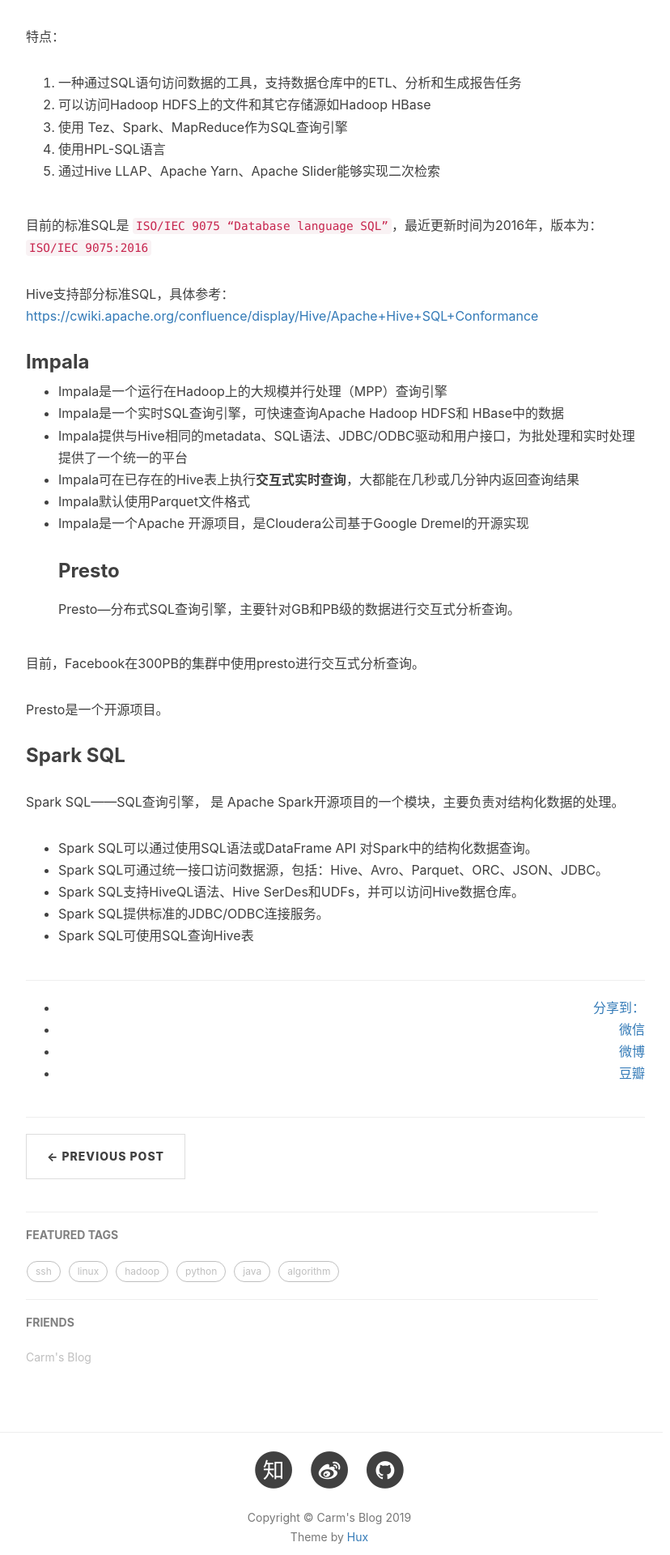
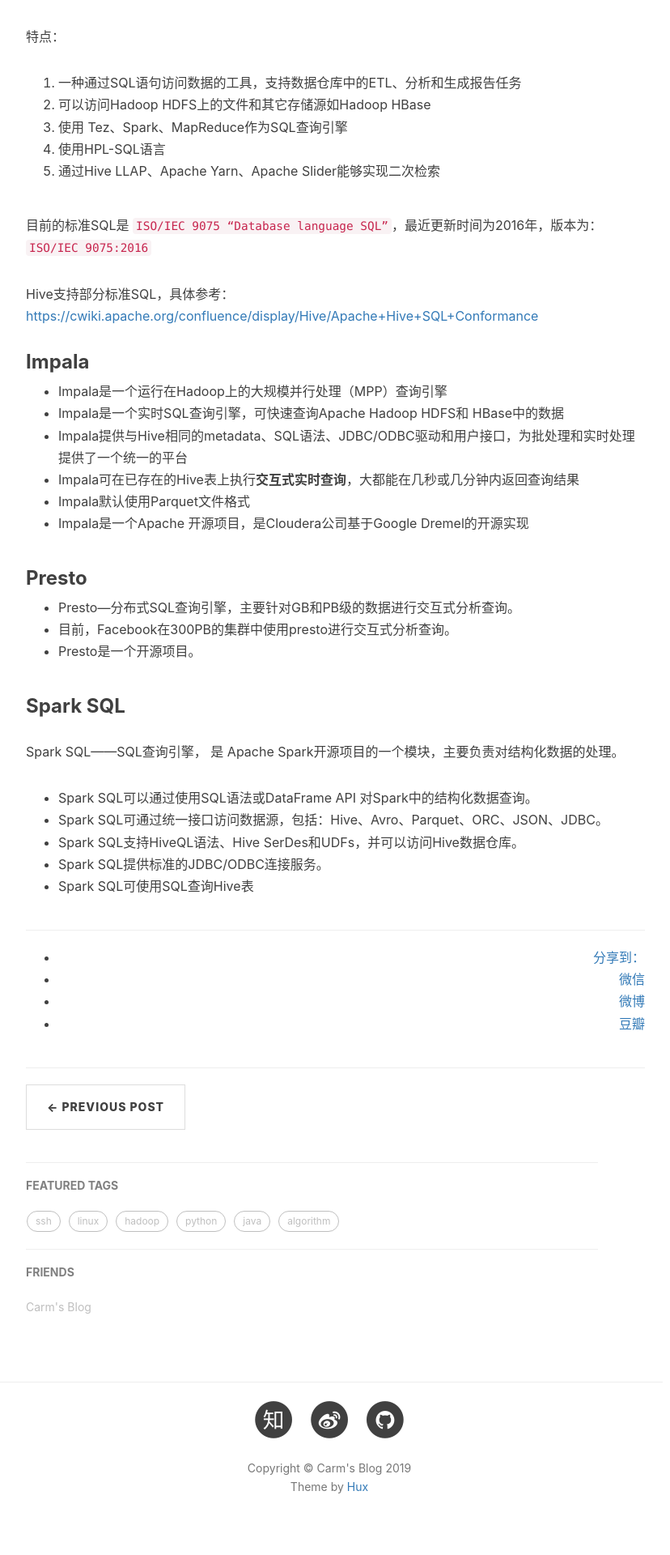
Before and after one commit to carmhuo/carmhuo.github.io, a Jekyll site: the page built from _posts/2019-04-09-SQL-On-Hadoop.md, in a window 1280 px wide. Shown: the part 973-2893 px from the top of the page at 81% size, without its empty margins (233-1061 px from the left). Built offline with Jekyll 4.4.1, drawn with Linux system fonts in a browser that asks for light colours; nearby versions of some CDN libraries; comment, search, counter and statistics services are not loaded; after the commit the page ends 2831 px from its top, so only the background shows below that.

```diff
--- a/_posts/2019-04-09-SQL-On-Hadoop.md
+++ b/_posts/2019-04-09-SQL-On-Hadoop.md
@@ -40,12 +40,12 @@ Hive支持部分标准SQL，具体参考：
 * Impala可在已存在的Hive表上执行**交互式实时查询**，大都能在几秒或几分钟内返回查询结果
 * Impala默认使用Parquet文件格式
 * Impala是一个Apache 开源项目，是Cloudera公司基于Google Dremel的开源实现
+
 ### Presto
-Presto—分布式SQL查询引擎，主要针对GB和PB级的数据进行交互式分析查询。
+* Presto—分布式SQL查询引擎，主要针对GB和PB级的数据进行交互式分析查询。
+* 目前，Facebook在300PB的集群中使用presto进行交互式分析查询。
+* Presto是一个开源项目。
 
-目前，Facebook在300PB的集群中使用presto进行交互式分析查询。
-
-Presto是一个开源项目。
 ### Spark SQL
 Spark SQL——SQL查询引擎， 是 Apache Spark开源项目的一个模块，主要负责对结构化数据的处理。
 
```
